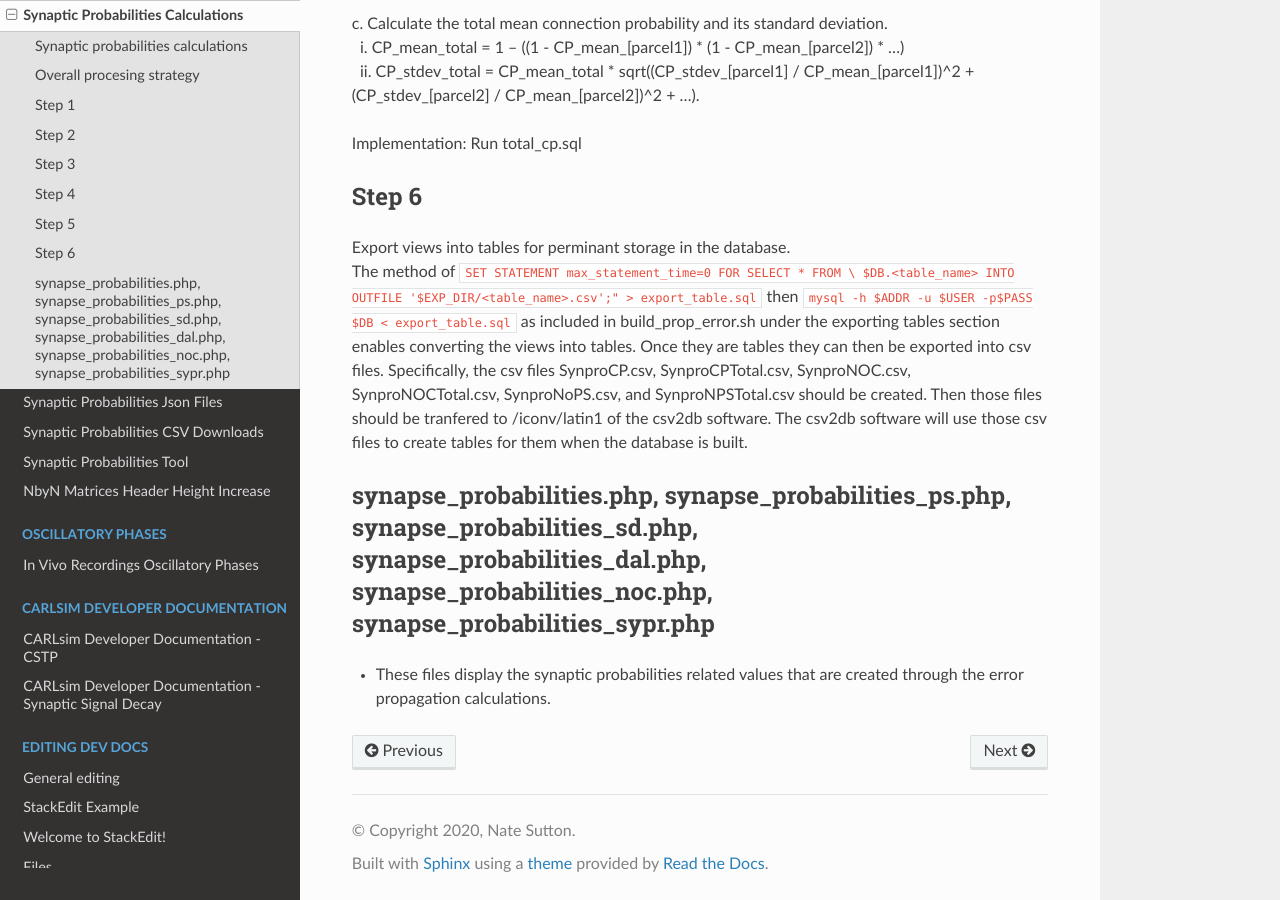
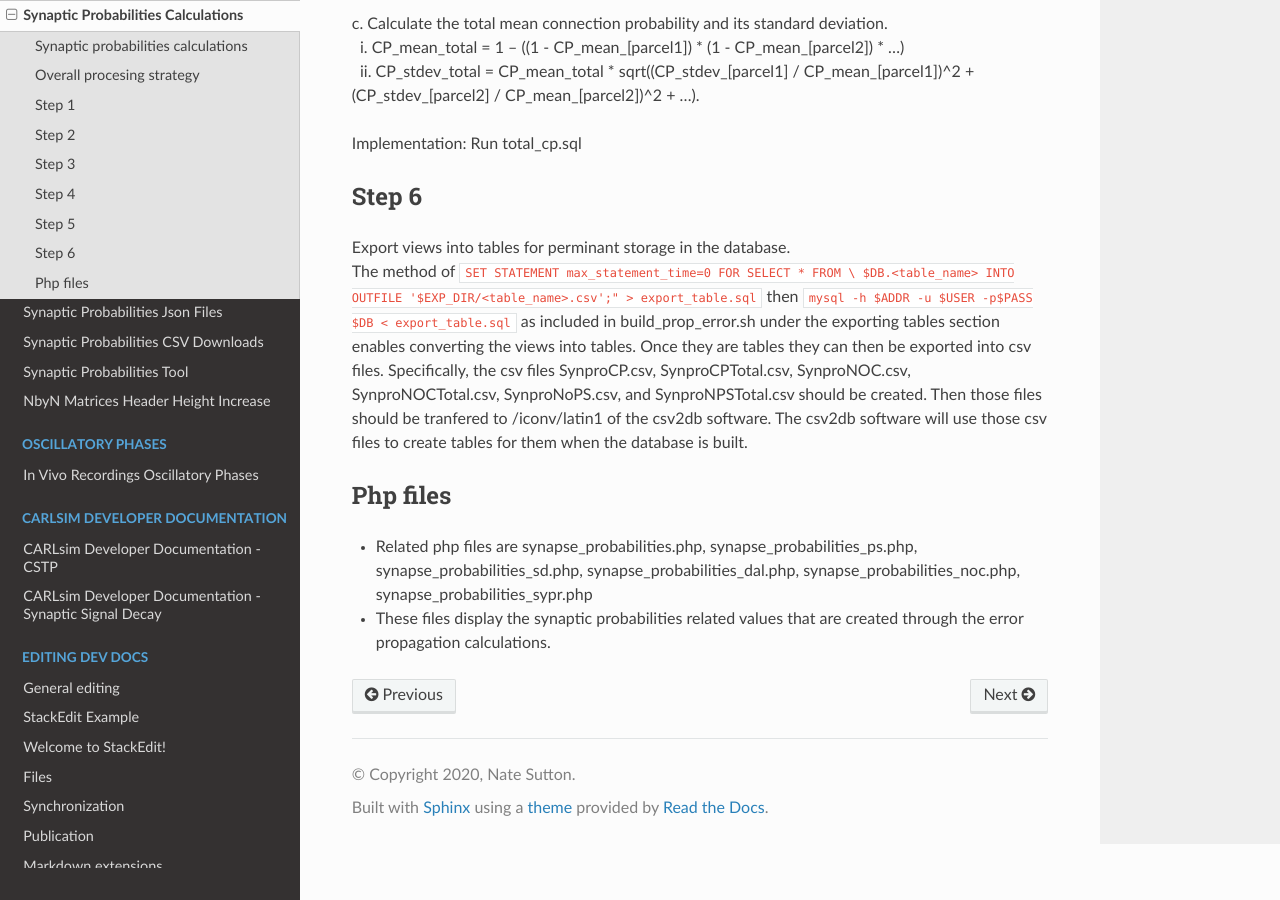
Before and after one commit to Hippocampome-Org/hco_dev_docs, a Sphinx documentation site: the page built from docs/synaptic_probabilities/propagate_errors.md, in a window 1280 px wide and 900 px high, scrolled down 3876 px. Built offline with Sphinx 7.4.7 and the Read the Docs theme 2.0.0, drawn with Linux system fonts in a browser that asks for light colours.

Commit message:
updated synpro docs

```diff
--- a/docs/synaptic_probabilities/propagate_errors.md
+++ b/docs/synaptic_probabilities/propagate_errors.md
@@ -115,5 +115,6 @@ Export views into tables for perminant storage in the database.
 <br> The method of `SET STATEMENT max_statement_time=0 FOR SELECT * FROM \
 $DB.<table_name> INTO OUTFILE '$EXP_DIR/<table_name>.csv';" > export_table.sql` then `mysql -h $ADDR -u $USER -p$PASS $DB < export_table.sql` as included in build_prop_error.sh under the exporting tables section enables converting the views into tables. Once they are tables they can then be exported into csv files. Specifically, the csv files SynproCP.csv, SynproCPTotal.csv, SynproNOC.csv, SynproNOCTotal.csv, SynproNoPS.csv, and SynproNPSTotal.csv should be created. Then those files should be tranfered to /iconv/latin1 of the csv2db software. The csv2db software will use those csv files to create tables for them when the database is built.
 
-## synapse_probabilities.php, synapse_probabilities_ps.php, synapse_probabilities_sd.php, synapse_probabilities_dal.php, synapse_probabilities_noc.php, synapse_probabilities_sypr.php
+## Php files
+- Related php files are synapse_probabilities.php, synapse_probabilities_ps.php, synapse_probabilities_sd.php, synapse_probabilities_dal.php, synapse_probabilities_noc.php, synapse_probabilities_sypr.php
 - These files display the synaptic probabilities related values that are created through the error propagation calculations.
```
